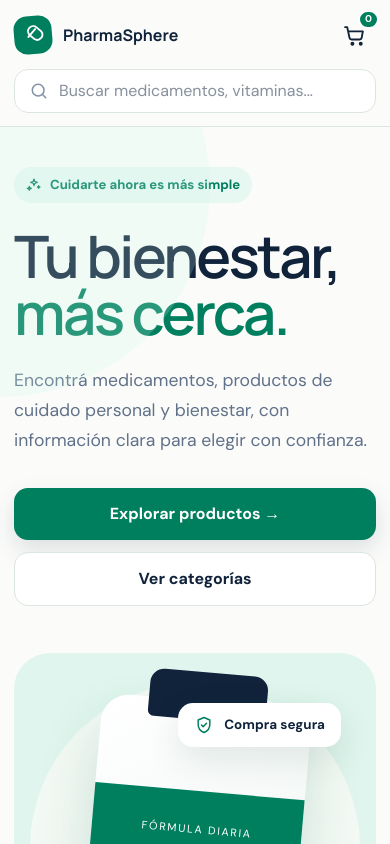
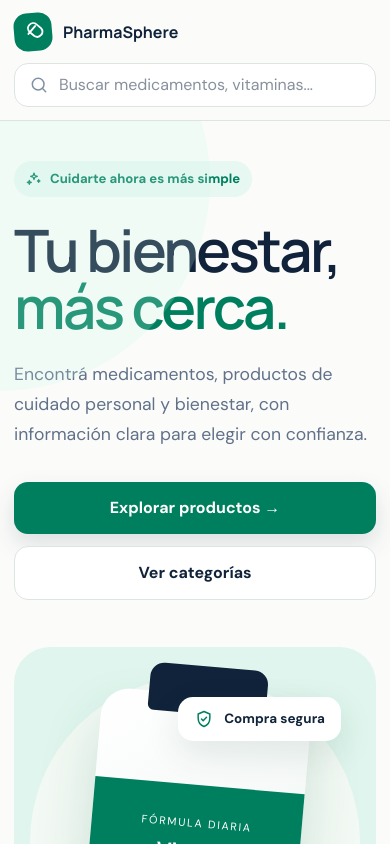
Before and after one commit to Davidcm2803/PharmaSphere, a React app in the folder frontend/: page / in a window 390 px wide. Shown: the top 844 px of the page. Built offline with nearby package versions, Linux system fonts and the light colour scheme; the HTML template or start-up script is replaced by a standard one.

Commit message:
feat: update public catalog documentation and remove cart button from header

```diff
--- a/frontend/src/components/Header.jsx
+++ b/frontend/src/components/Header.jsx
@@ -34,10 +34,6 @@ export function Header({ navigate }) {
           <Icon name="search" />
           <input value={search} onChange={(event) => setSearch(event.target.value)} placeholder="Buscar medicamentos, vitaminas..." aria-label="Buscar productos" />
         </form>
-        <button className="cart-button" aria-label="Carrito, 0 productos">
-          <Icon name="cart" size={25} />
-          <span className="cart-count">0</span>
-        </button>
       </div>
     </header>
   </>;
--- a/frontend/src/components/Icon.jsx
+++ b/frontend/src/components/Icon.jsx
@@ -14,7 +14,6 @@ export function Icon({ name, size = 20, strokeWidth = 1.8 }) {
     back: <><path d="m15 18-6-6 6-6"/><path d="M9 12h11"/></>,
     alert: <><path d="M10.3 4.2 2.7 18a2 2 0 0 0 1.7 3h15.2a2 2 0 0 0 1.7-3L13.7 4.2a2 2 0 0 0-3.4 0Z"/><path d="M12 9v4M12 17h.01"/></>,
     box: <><path d="m21 8-9 5-9-5 9-5 9 5Z"/><path d="m3 8 9 5 9-5v9l-9 5-9-5V8Z"/><path d="M12 13v9"/></>,
-    cart: <><path d="M3 4h2l2.2 10.2a2 2 0 0 0 2 1.6h7.7a2 2 0 0 0 2-1.6L20 8H6"/><circle cx="10" cy="20" r="1"/><circle cx="18" cy="20" r="1"/></>,
   };
 
   return <svg width={size} height={size} viewBox="0 0 24 24" fill="none" stroke="currentColor" strokeWidth={strokeWidth} strokeLinecap="round" strokeLinejoin="round" aria-hidden="true">{paths[name]}</svg>;
--- a/frontend/src/index.css
+++ b/frontend/src/index.css
@@ -43,7 +43,7 @@ main { flex: 1; }
 
 .top-strip { background: var(--ink); color: white; text-align: center; font-size: .78rem; padding: 8px 16px; letter-spacing: .02em; }
 .site-header { background: rgba(251,252,250,.94); border-bottom: 1px solid var(--line); position: sticky; top: 0; z-index: 50; backdrop-filter: blur(14px); }
-.nav-row { min-height: 82px; display: grid; grid-template-columns: auto max-content minmax(220px, 1fr) auto; align-items: center; gap: clamp(16px, 2vw, 30px); }
+.nav-row { min-height: 82px; display: grid; grid-template-columns: auto max-content minmax(220px, 1fr); align-items: center; gap: clamp(16px, 2vw, 30px); }
 .brand { display: flex; align-items: center; gap: 11px; border: 0; background: none; color: var(--ink); padding: 0; }
 .brand-mark { width: 42px; height: 42px; border-radius: 13px; display: grid; place-items: center; background: var(--green); color: white; transform: rotate(-5deg); }
 .brand strong { font-family: "Manrope"; font-size: 1.15rem; }
@@ -56,10 +56,6 @@ main { flex: 1; }
 .search-form:focus-within { border-color: var(--green); box-shadow: 0 0 0 4px #13a47c18; }
 .search-form input { width: 100%; border: 0; outline: 0; color: var(--ink); background: transparent; }
 .search-form svg { color: #8190a3; flex: none; }
-.cart-button { width: 44px; height: 44px; position: relative; display: grid; place-items: center; border: 0; border-radius: 12px; background: transparent; color: var(--ink); }
-.cart-button:hover { color: var(--green); background: var(--green-pale); }
-.cart-count { position: absolute; right: -3px; top: -3px; min-width: 19px; height: 19px; display: grid; place-items: center; padding: 0 5px; border: 2px solid white; border-radius: 999px; color: white; background: var(--green); font-size: .62rem; font-weight: 800; }
-
 .hero { padding: 66px 0 52px; position: relative; }
 .hero::before { content: ""; position: absolute; width: 420px; height: 420px; background: #c9f2e533; border-radius: 50%; left: -210px; top: -150px; }
 .hero-grid { display: grid; grid-template-columns: 1.03fr .97fr; gap: 64px; align-items: center; }
@@ -175,7 +171,7 @@ main { flex: 1; }
 .footer-bottom { border-top: 1px solid #ffffff1a; margin-top: 42px; padding-top: 22px; color: #8391a2; font-size: .76rem; }
 
 @media (max-width: 1060px) {
-  .nav-row { grid-template-columns: auto minmax(240px, 1fr) auto; }
+  .nav-row { grid-template-columns: auto minmax(240px, 1fr); }
   .nav-links { display: none; }
   .hero-grid { gap: 30px; }
   .hero-visual { min-height: 440px; }
@@ -186,7 +182,7 @@ main { flex: 1; }
 @media (max-width: 720px) {
   .container { width: min(100% - 28px, 1180px); }
   .top-strip { display: none; }
-  .nav-row { min-height: 0; padding: 13px 0; grid-template-columns: minmax(0, 1fr) auto; gap: 12px; }
+  .nav-row { min-height: 0; padding: 13px 0; grid-template-columns: minmax(0, 1fr); gap: 12px; }
   .search-form { grid-column: 1/-1; grid-row: 2; }
   .hero { padding-top: 28px; }
   .hero-grid, .detail-grid { grid-template-columns: 1fr; gap: 35px; }
```
Also changed, not shown: 1 other file (tests, documents, lock files or other folders).
